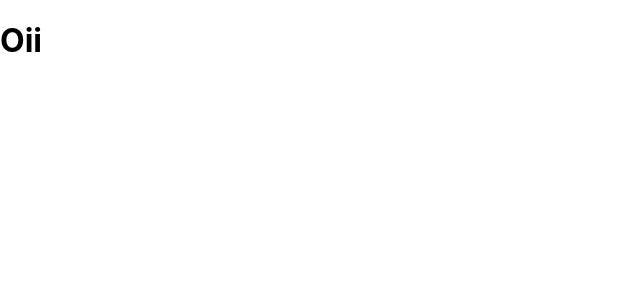
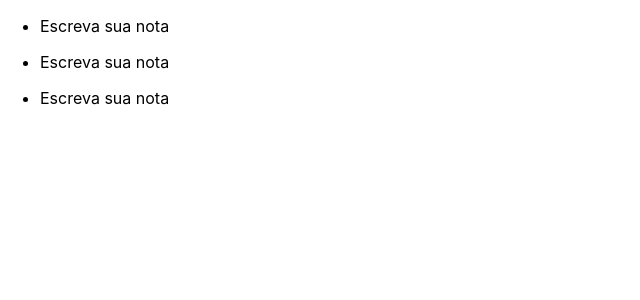
Before and after one commit to willianbarata/ReactProjCeepAlura, a React (Create React App) app: page / in a window 1280 px wide. Shown: the top 300 px of the page, without its empty margins (0-640 px from the left). Built offline with nearby package versions, Linux system fonts and the light colour scheme.

Commit message:
Aula 3 - criando componentes

```diff
--- a/src/App.js
+++ b/src/App.js
@@ -1,7 +1,12 @@
+import React from "react";
+import  ListaDeNotas  from "./components/ListaDeNotas";
 
 function App() {
   return (
-    <h1> Oii</h1>
+    <section>
+
+   <ListaDeNotas />
+  </section>
   );
 }
 
--- /dev/null
+++ b/src/components/ListaDeNotas.jsx
@@ -0,0 +1,36 @@
+import React, { Component } from "react";
+
+export default class ListaDeNotas extends Component{
+
+    render(){
+        return(
+            <ul>
+    <li>
+      <section>
+        <head>
+          <h3>Título</h3>
+        </head>
+        <p>Escreva sua nota</p>
+      </section>
+    </li>
+    <li>
+      <section>
+        <head>
+          <h3>Título</h3>
+        </head>
+        <p>Escreva sua nota</p>
+      </section>
+    </li>
+    <li>
+      <section>
+        <head>
+          <h3>Título</h3>
+        </head>
+        <p>Escreva sua nota</p>
+      </section>
+    </li>
+</ul>
+        );
+    }
+
+}
```
Also changed, not shown: src/components/FormularioCadastro.jsx (added).
